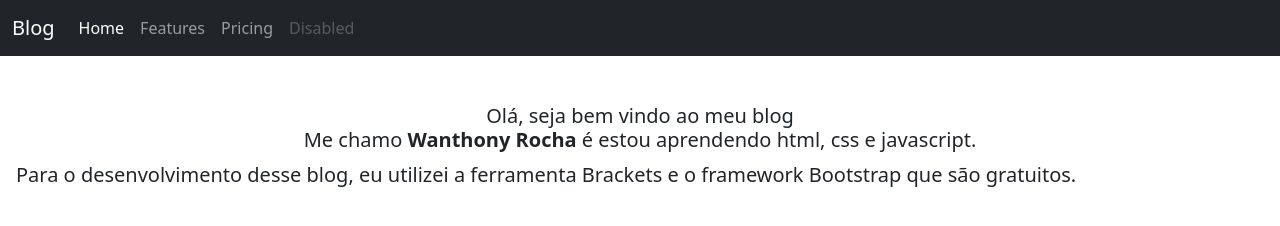
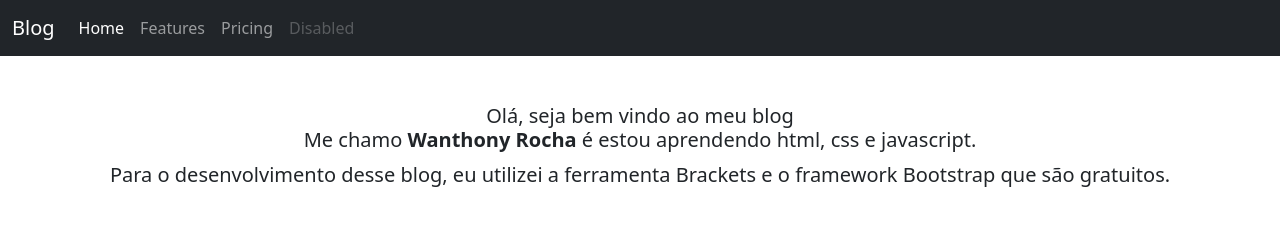
Before and after one commit to WanthonyRocha/Blog, a plain HTML site: page index.html in a window 1280 px wide. Drawn offline with Linux system fonts and the light colour scheme.

Commit message:
Update index.html

```diff
--- a/index.html
+++ b/index.html
@@ -42,7 +42,7 @@
     <h5 class="text-center mt-5 px-3">Olá, seja bem vindo ao meu blog<br>
     Me chamo <strong>Wanthony Rocha</strong> é estou aprendendo html, css e javascript.
     </h5>
-    <p class="lead px-3">Para o desenvolvimento desse <b>blog</b>, eu utilizei a ferramenta <b>Brackets</b> e o framework <b>Bootstrap</b> que são gratuitos.</p>
+    <p class="lead px-3 text-center">Para o desenvolvimento desse <b>blog</b>, eu utilizei a ferramenta <b>Brackets</b> e o framework <b>Bootstrap</b> que são gratuitos.</p>
 
 
     <script src="js/bootstrap.js"></script>
```
